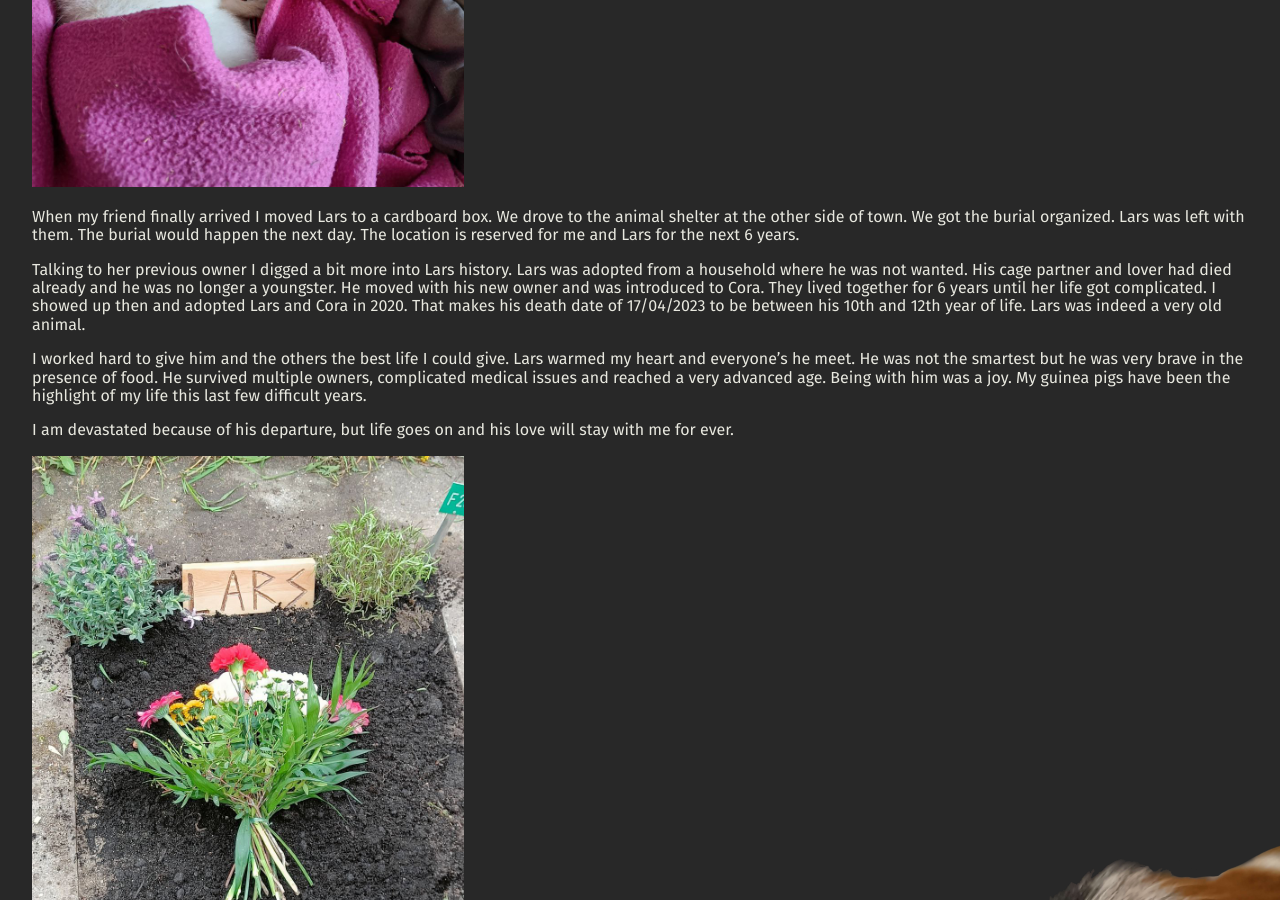
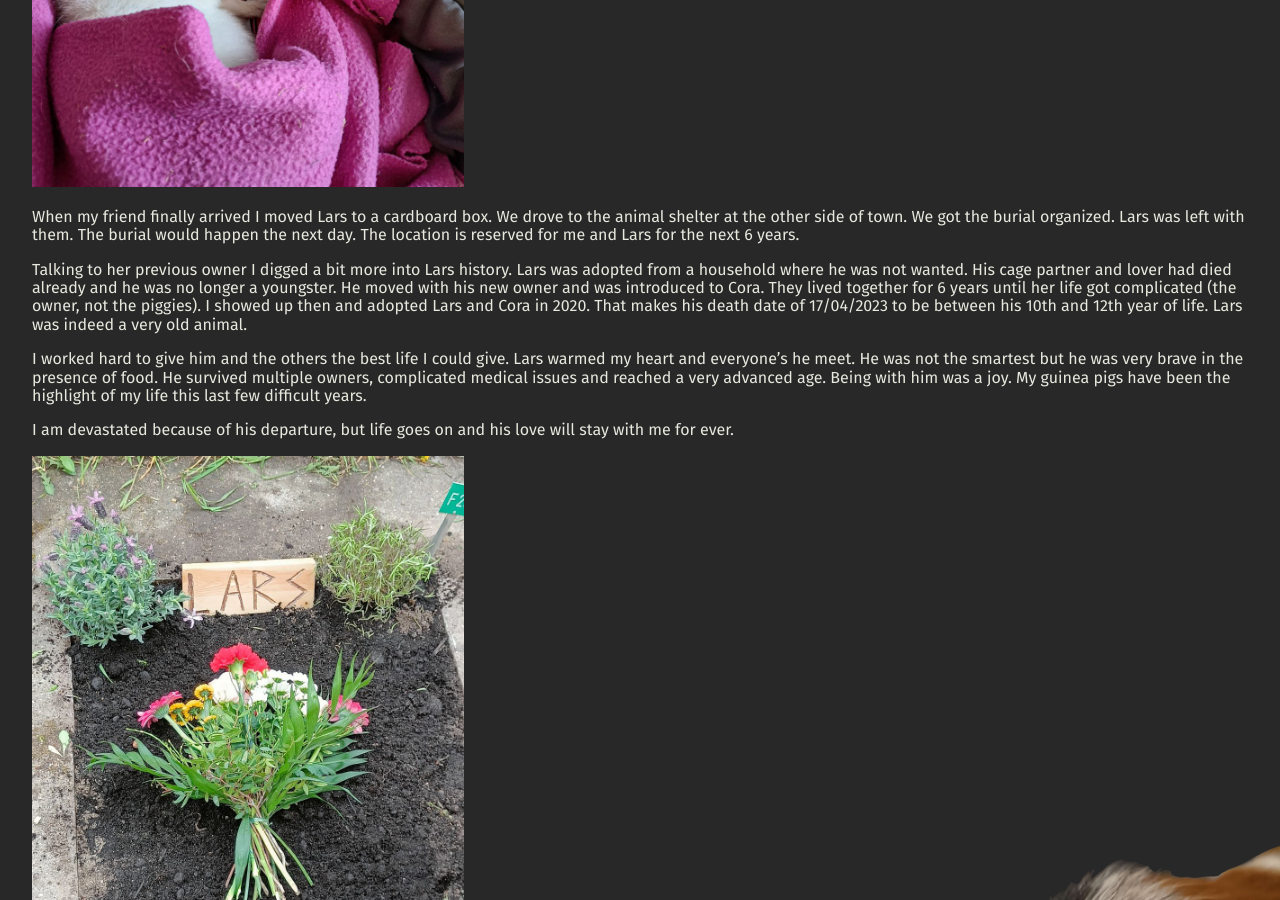
Before and after one commit to Alniarez/alniarez-web, a Jekyll site: the page built from _posts/2023-04-18-lars-memorial.md, in a window 1280 px wide and 900 px high, scrolled down 2942 px. Built offline with Jekyll 4.4.1, drawn with Linux system fonts in a browser that asks for light colours; nearby versions of some CDN libraries.

Commit message:
Update 2023-04-18-lars-memorial.md

```diff
--- a/_posts/2023-04-18-lars-memorial.md
+++ b/_posts/2023-04-18-lars-memorial.md
@@ -52,11 +52,12 @@ We got the burial organized. Lars was left with them. The burial would happen th
 Talking to her previous owner I digged a bit more into Lars history.
 Lars was adopted from a household where he was not wanted. His cage partner and lover had died already and he was no longer a youngster.
 He moved with his new owner and was introduced to Cora.
-They lived together for 6 years until her life got complicated.
+They lived together for 6 years until her life got complicated (the owner, not the piggies).
 I showed up then and adopted Lars and Cora in 2020. That makes his death date of 17/04/2023 to be between his 10th and 12th year of life. Lars was indeed a very old animal.
 
 I worked hard to give him and the others the best life I could give.
-Lars warmed my heart and everyone's he meet. He was not the smartest but he was very brave in the presence of food.
+Lars warmed my heart and everyone's he meet.
+He was not the smartest but he was very brave in the presence of food.
 He survived  multiple owners, complicated medical issues and reached a very advanced age.
 Being with him was a joy.
 My guinea pigs have been the highlight of my life this last few difficult years.
```
